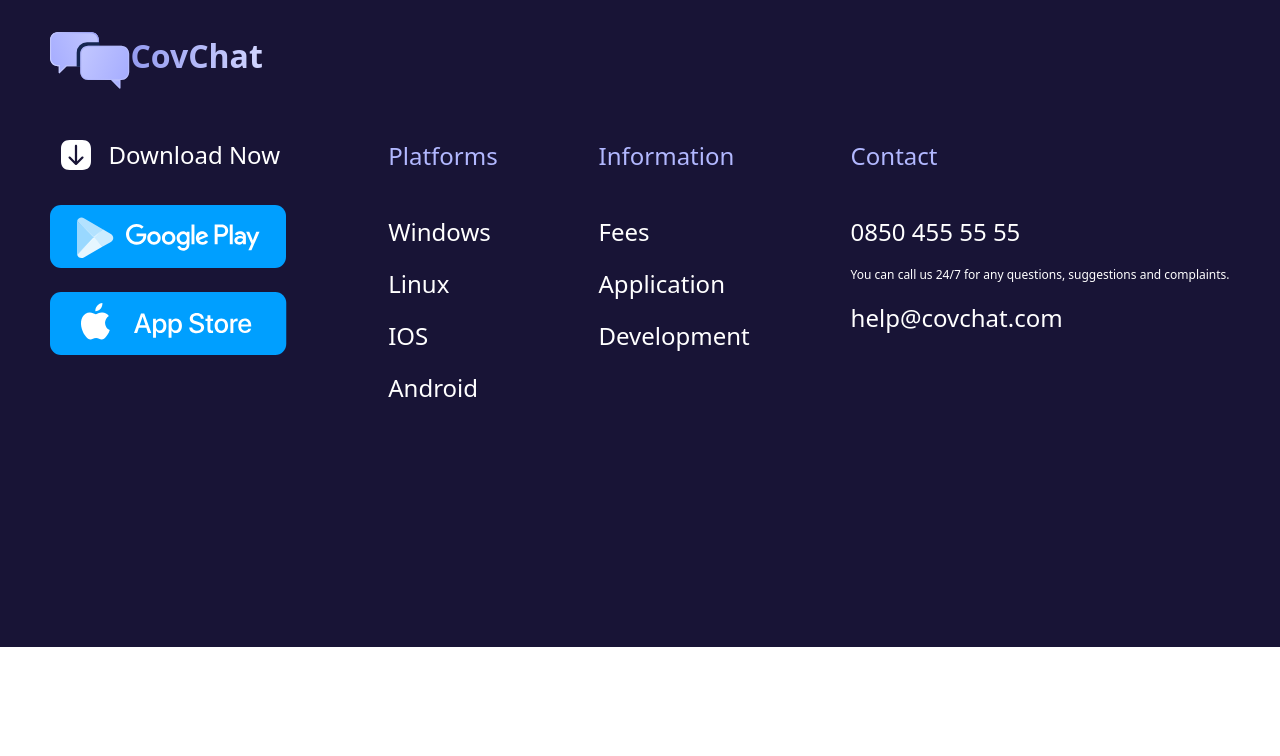
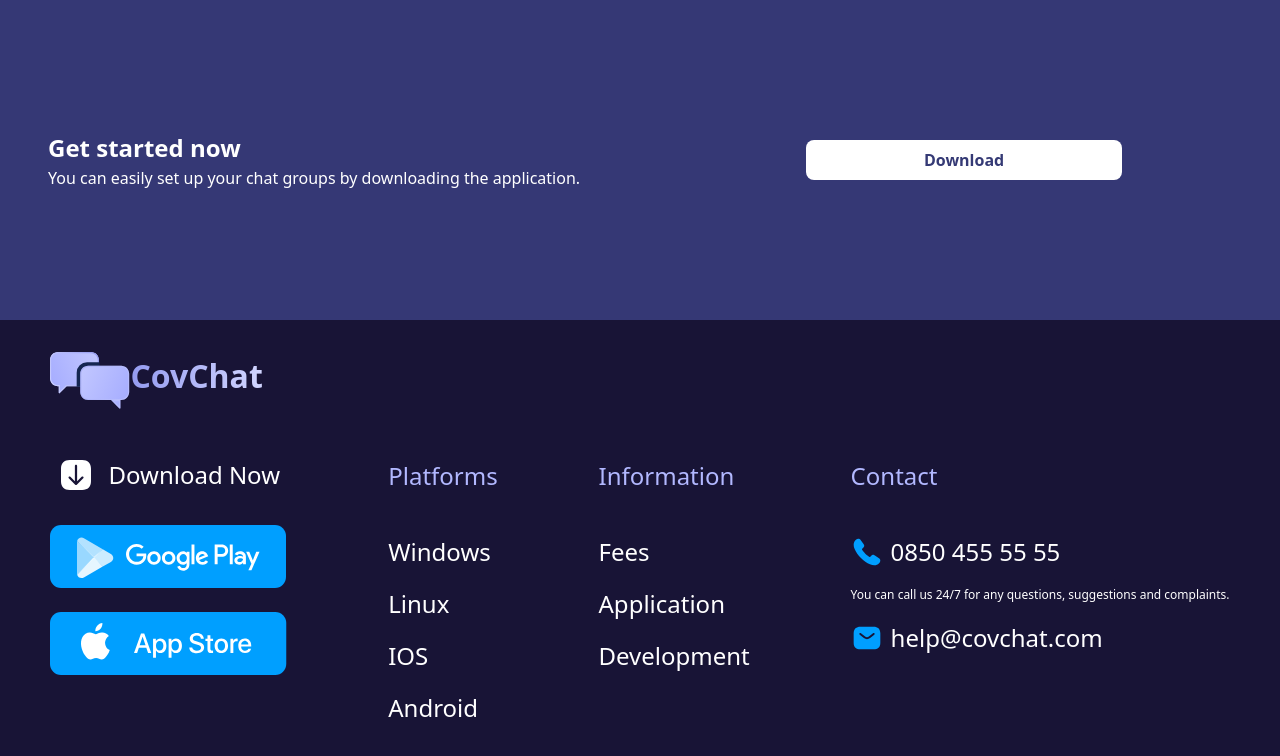
Before and after one commit to ckakbulut/reactpractice, a React (Create React App) app in the folder reactpractice/: page / in a window 1280 px wide. Shown: the top 756 px of the page. Built offline with nearby package versions, Linux system fonts and the light colour scheme.

Commit message:
Finalized footnote and added download button

```diff
--- a/reactpractice/src/components/App.js
+++ b/reactpractice/src/components/App.js
@@ -1,9 +1,11 @@
 import React from "react";
 import Footer from "./Footer";
+import GettingStarted from "./GettingStarted";
 
 function App() {
   return (
     <div className="App">
+      <GettingStarted />
       <Footer />
     </div>
   );
--- a/reactpractice/src/components/Contact.js
+++ b/reactpractice/src/components/Contact.js
@@ -1,13 +1,23 @@
+import Call from "../call.svg";
+import Mail from "../mail.svg";
+
 function Contact() {
   return (
     <>
       <ul class="list-none">
         <li class="text-[#B2B8FF] font-inter pb-8 text-[24px]">Contact</li>
-        <li class="text-white text-[24px] py-2">0850 455 55 55</li>
+        <li class="text-white text-[24px] py-2 flex flex-row">
+          <img src={Call} class="pr-2" alt="logo" />
+          0850 455 55 55
+        </li>
         <li class="text-white text-[12px] py-2">
           You can call us 24/7 for any questions, suggestions and complaints.
         </li>
-        <li class="text-white text-[24px] py-2">help@covchat.com</li>
+        <li class="text-white text-[24px] py-2 flex flex-row">
+          {" "}
+          <img src={Mail} class="pr-2" alt="logo" />
+          help@covchat.com
+        </li>
       </ul>
     </>
   );
--- /dev/null
+++ b/reactpractice/src/components/GettingStarted.jsx
@@ -0,0 +1,21 @@
+import React from "react";
+
+function GettingStarted() {
+  return (
+    <div class="h-[320px] bg-[#353875] flex flex-row ">
+      <div class="flex flex-col justify-center w-3/4 text-left pl-12">
+        <p class="text-white text-[24px] font-bold ">Get started now</p>
+        <p class="text-white text-[16px]">
+          You can easily set up your chat groups by downloading the application.
+        </p>
+      </div>
+      <div class="text-center justify-center w-3/4 flex flex-col items-center">
+        <button class="bg-white text-[#353A75] w-1/2  by-2 font-bold p-2 rounded-lg">
+          Download
+        </button>
+      </div>
+    </div>
+  );
+}
+
+export default GettingStarted;
```
Also changed, not shown: reactpractice/src/call.svg (added), reactpractice/src/mail.svg (added).
